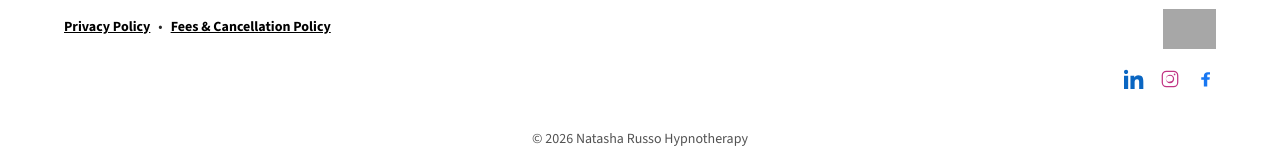
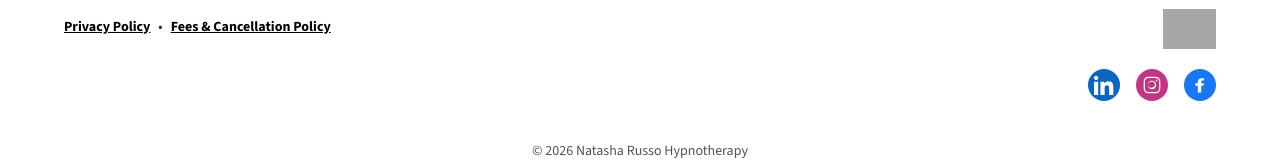
Before and after one commit to russog/natasha-russo-hypnotherapy, a Next.js app in the folder src/: page / in a window 1280 px wide. Shown: the part 3898-4058 px from the top of the page. Built offline with nearby package versions, Linux system fonts and the light colour scheme; grey boxes are pictures that could not be loaded.

Commit message:
Make footer social icons look more official with filled brand circles

```diff
--- a/src/src/app/components/Footer.tsx
+++ b/src/src/app/components/Footer.tsx
@@ -73,7 +73,7 @@ export default function Footer() {
                             <Link
                                 href="https://www.linkedin.com/in/natasha-russo-5700863a8/"
                                 aria-label="LinkedIn"
-                                className="text-[#0A66C2] hover:text-[#084f96] transition"
+                                className="inline-flex h-8 w-8 items-center justify-center rounded-full bg-[#0A66C2] text-white transition hover:bg-[#084f96]"
                                 target="_blank"
                                 rel="noopener noreferrer"
                             >
@@ -84,7 +84,7 @@ export default function Footer() {
                             <Link
                                 href="https://www.instagram.com/natasharussohypnotherapy/"
                                 aria-label="Instagram"
-                                className="text-[#C13584] hover:text-[#a12a6d] transition"
+                                className="inline-flex h-8 w-8 items-center justify-center rounded-full bg-[#C13584] text-white transition hover:bg-[#a12a6d]"
                                 target="_blank"
                                 rel="noopener noreferrer"
                             >
@@ -97,7 +97,7 @@ export default function Footer() {
                             <Link
                                 href="https://www.facebook.com/natasharussohypnotherapy"
                                 aria-label="Facebook"
-                                className="text-[#1877F2] hover:text-[#125ec0] transition"
+                                className="inline-flex h-8 w-8 items-center justify-center rounded-full bg-[#1877F2] text-white transition hover:bg-[#125ec0]"
                                 target="_blank"
                                 rel="noopener noreferrer"
                             >
```
